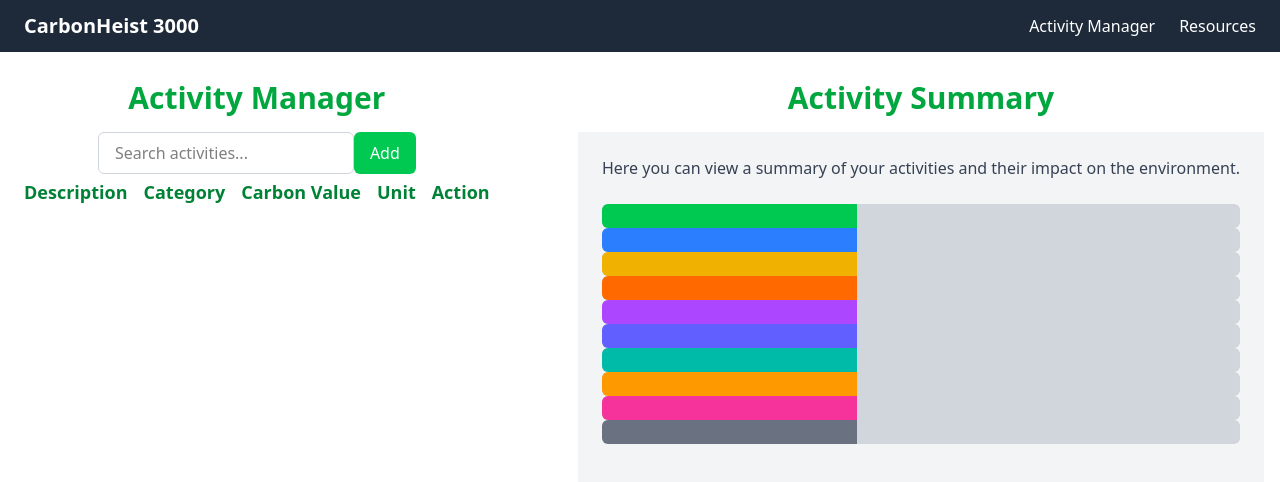
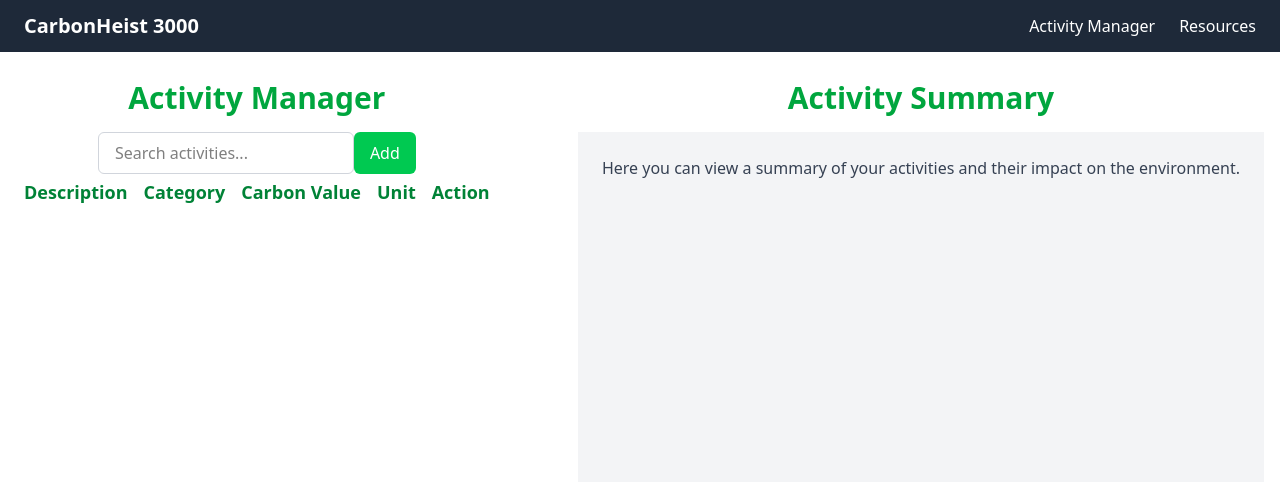
Before and after one commit to nwierzbowski/CarbonHeist3000, a React (Vite) app: page / in a window 1280 px wide. Shown: the top 482 px of the page. Built offline with nearby package versions, Linux system fonts and the light colour scheme.

Commit message:
Using logged activities to drive bars in activity summary

```diff
--- a/src/components/activities/ProgressBar.tsx
+++ b/src/components/activities/ProgressBar.tsx
@@ -2,9 +2,10 @@ interface Props {
   value: number; // Current value of the progress
   max: number; // Maximum value of the progress
   color: string; // Color of the progress bar
+  children?: React.ReactNode; // Children of the component
 }
 
-export default function ProgressBar({ value, max, color }: Props) {
+export default function ProgressBar({ value, max, color, children }: Props) {
   // Ensure value doesn't exceed the maximum or fall below 0
   const progress = Math.min(Math.max(value, 0), max);
 
@@ -13,10 +14,11 @@ export default function ProgressBar({ value, max, color }: Props) {
 
   return (
     <div className="w-full bg-gray-300 rounded-md overflow-hidden">
+
       <div
         className={" h-6 transition-all duration-300 " + color}
         style={{ width: `${widthPercentage}%` }}
-      ></div>
+      >{children}</div>
     </div>
   );
 }
--- a/src/components/pages/ActivitySummary.tsx
+++ b/src/components/pages/ActivitySummary.tsx
@@ -1,20 +1,22 @@
-import { categoryColors } from "../../data/categories";
+import { useActivityContext } from "../../context/ActivityContext";
+import { getCategoryColorClass } from "../../data/categories";
 import ProgressBar from "../activities/ProgressBar";
 
 export default function ActivitySummary() {
+  const { activities } = useActivityContext();
   return (
     <div className="p-6 bg-gray-100 min-h-screen">
       <p className="text-gray-700 mb-6">
         Here you can view a summary of your activities and their impact on the
         environment.
       </p>
-      {categoryColors.map((color) => (
+      {activities.map(a => (
         <ProgressBar
-          key={color.colorClass}
-          value={4}
+          key={getCategoryColorClass(a.category)}
+          value={Number.parseFloat(a.carbon_value)}
           max={10}
-          color={color.colorClass}
-        ></ProgressBar>
+          color={getCategoryColorClass(a.category)}
+        >{a.category}</ProgressBar>
       ))}
     </div>
   );
```
